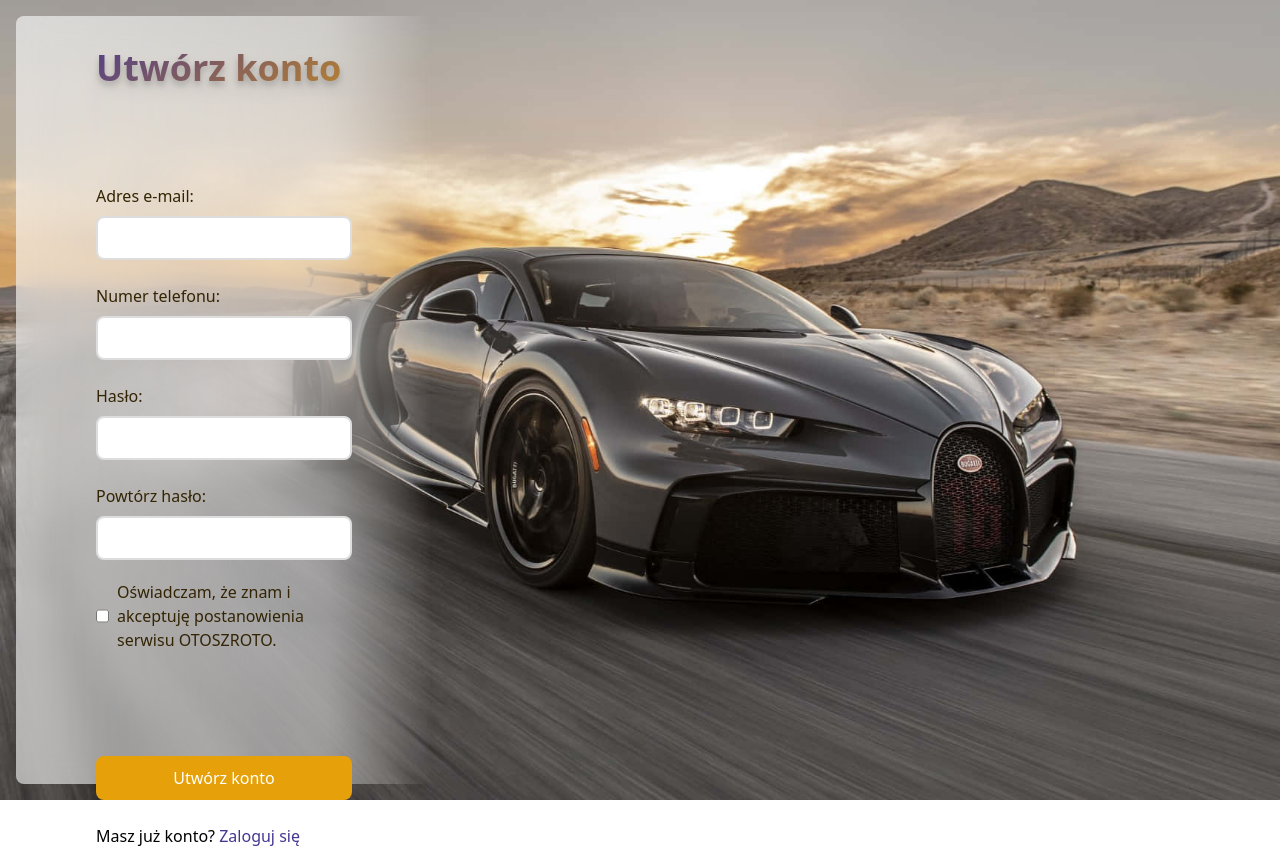
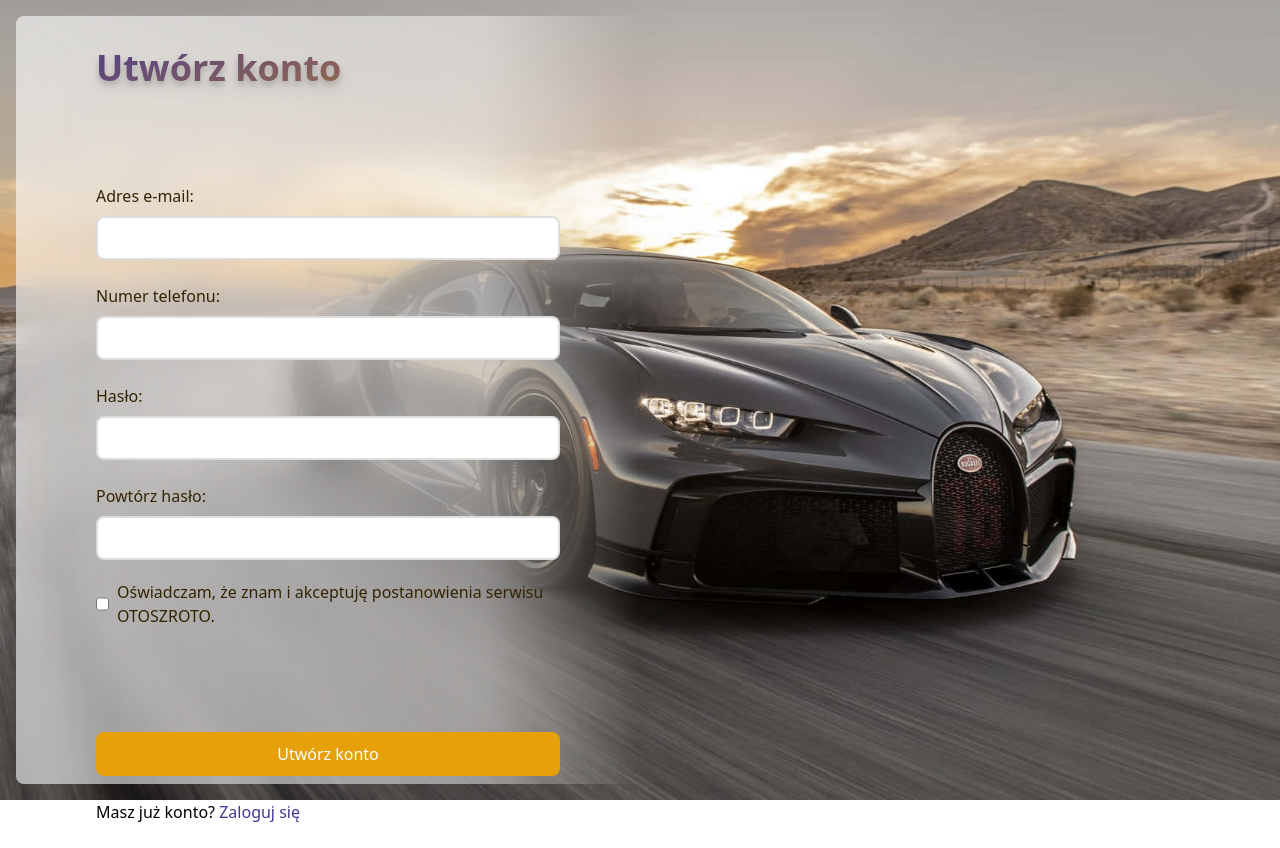
Before and after one commit to MatiHalek/OTOSZROTO, a Nuxt app: page /rejestracja in a window 1280 px wide. After the commit the page ends 824 px from the top, so only its background shows below. Built offline with nearby package versions, Linux system fonts and the light colour scheme.

Commit message:
Add reponsive design to form

```diff
--- a/components/UI/AppForm.vue
+++ b/components/UI/AppForm.vue
@@ -1,5 +1,5 @@
 <template>
-    <form class="w-1/3 bg-gradient-to-r from-[#FFF9] via-50% via-[#FFF7] via-75% via-[#FFF5] h-full rounded-lg px-20 relative before:content-[''] before:absolute before:top-0 before:left-0 before:w-full before:h-full before:rounded-inherit before:backdrop-blur-lg before:rounded-lg before:[mask-image:linear-gradient(to_right,_#000F_0%,_#000D_50%,_#000A_75%,_#0000_100%)]">
+    <form class="w-full sm:w-2/3 lg:w-1/2 2xl:w-2/5 max-w-2xl bg-gradient-to-r from-[#FFF9] via-50% via-[#FFF7] via-75% via-[#FFF5] h-full rounded-lg px-5 md:px-20 relative before:content-[''] before:absolute before:top-0 before:left-0 before:w-full before:h-full before:rounded-inherit before:backdrop-blur-lg before:rounded-lg before:[mask-image:linear-gradient(to_right,_#000F_0%,_#000D_50%,_#000A_75%,_#0000_100%)]">
         <slot />
     </form>
 </template>
--- a/components/inputs/AppInput.vue
+++ b/components/inputs/AppInput.vue
@@ -1,7 +1,7 @@
 <template>
-    <input :type="type" class="outline-none rounded-lg border-solid border-2 border-[#DDD] text-base p-2 focus:border-[#E5A00A]">
+    <input :type="type" :id="id" class="outline-none rounded-lg border-solid border-2 border-[#DDD] text-base p-2 focus:border-[#E5A00A]">
 </template>
 
 <script setup>
-    defineProps(['type']);
+    defineProps(['type', 'id']);
 </script>
```
